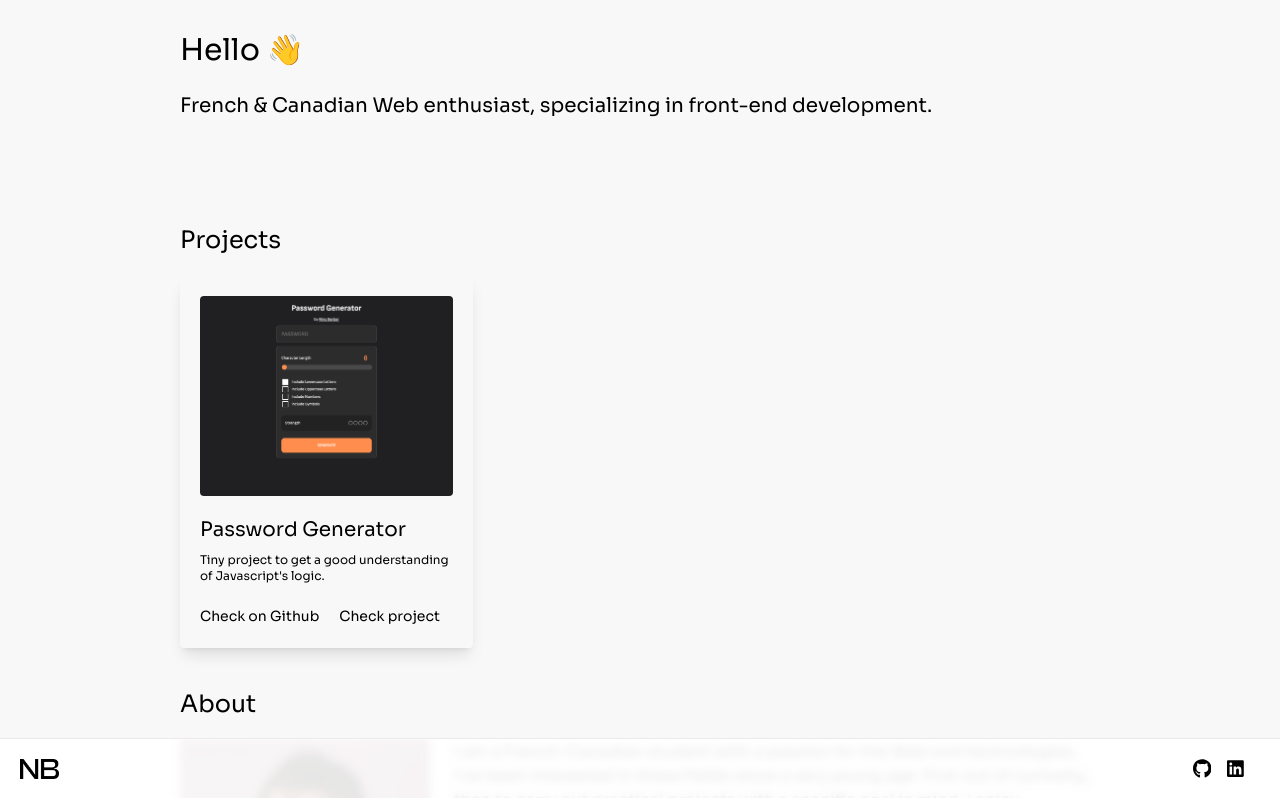
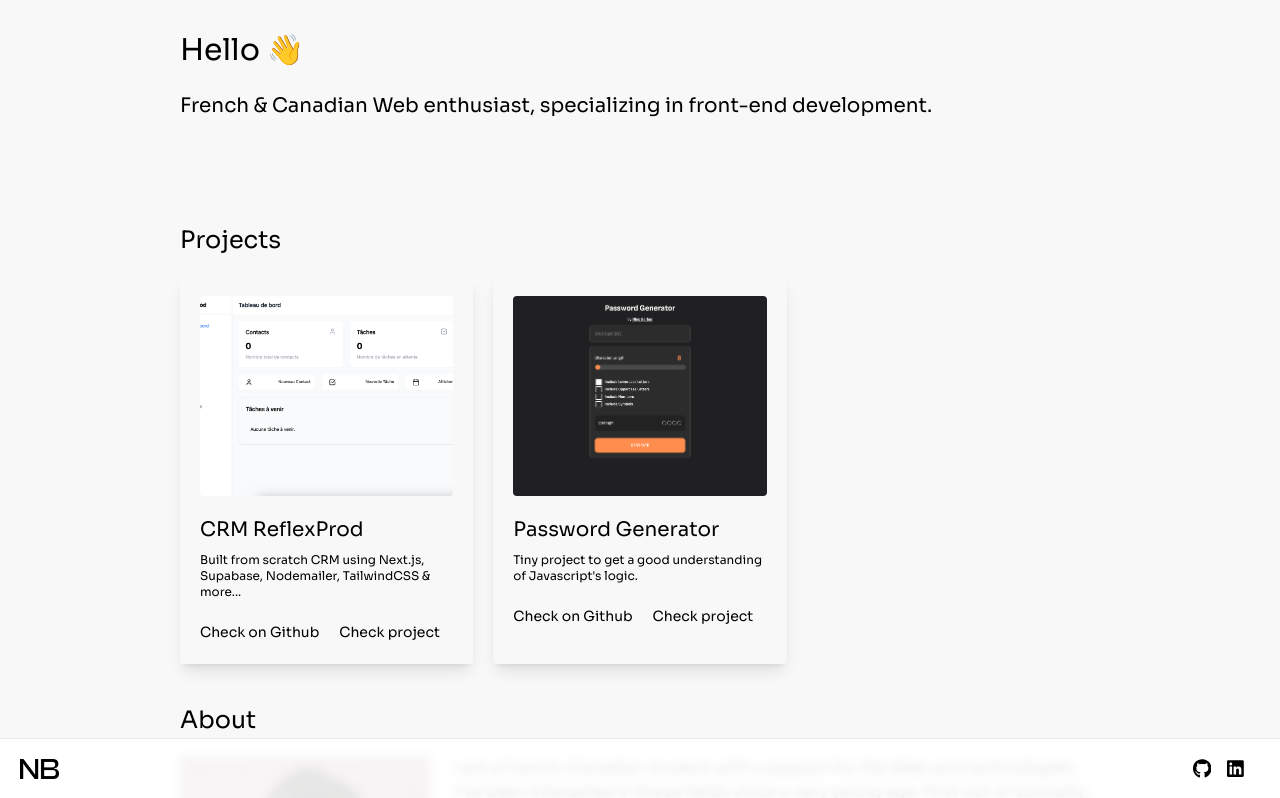
Before and after one commit to nin0dev/portfolio-v2, a Next.js app: page / in a window 1280 px wide. Shown: the top 798 px of the page. Built offline with nearby package versions, Linux system fonts and the light colour scheme.

Commit message:
feat: add crm projet elements

```diff
--- a/src/components/projects.tsx
+++ b/src/components/projects.tsx
@@ -2,6 +2,14 @@ import Image from 'next/image';
 import Link from 'next/link';
 
 const projects = [
+  {
+    title: "CRM ReflexProd",
+    description: "Built from scratch CRM using Next.js, Supabase, Nodemailer, TailwindCSS & more...",
+    image: "/images/crm_thumb.png",
+    altText: "ReflexProd CRM project thumbnail",
+    github: "https://github.com/nin0dev/crm-reflexprod",
+    link: "https://crm-reflexprod.vercel.app/",
+  },
   {
     title: "Password Generator",
     description: "Tiny project to get a good understanding of Javascript's logic.",
```
Also changed, not shown: public/images/crm_thumb.png (added).
